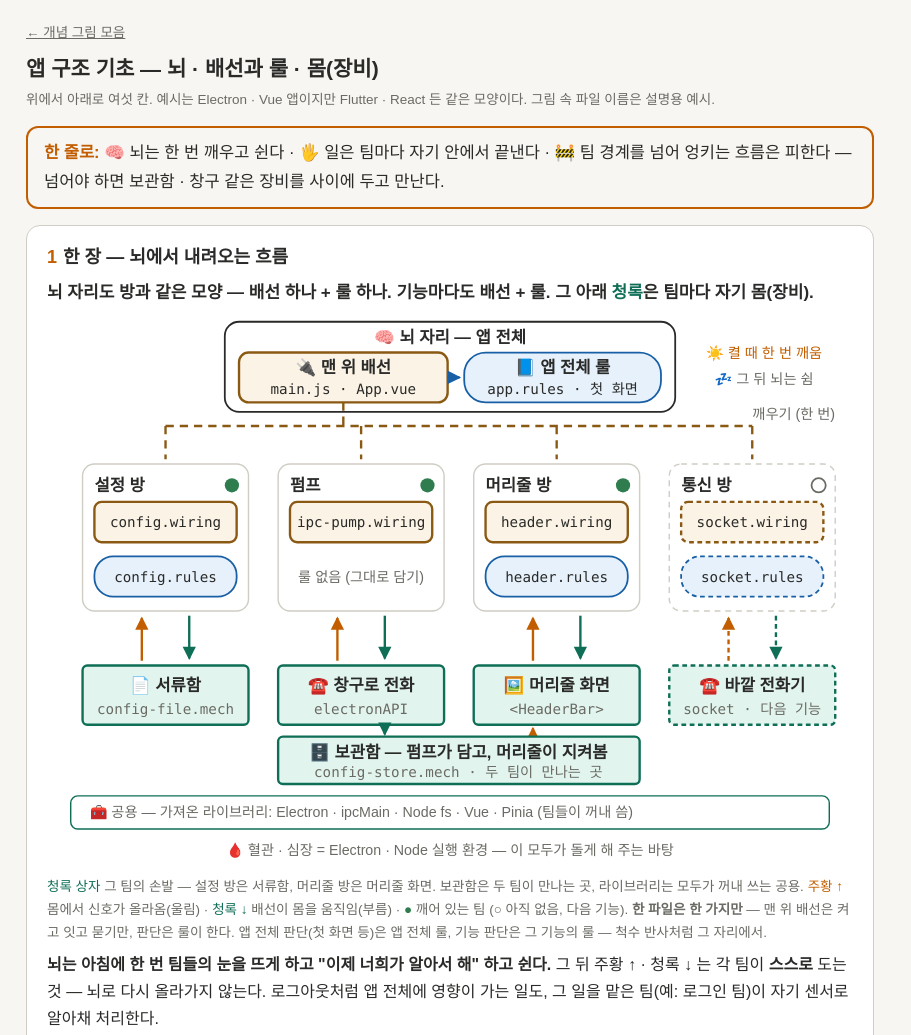
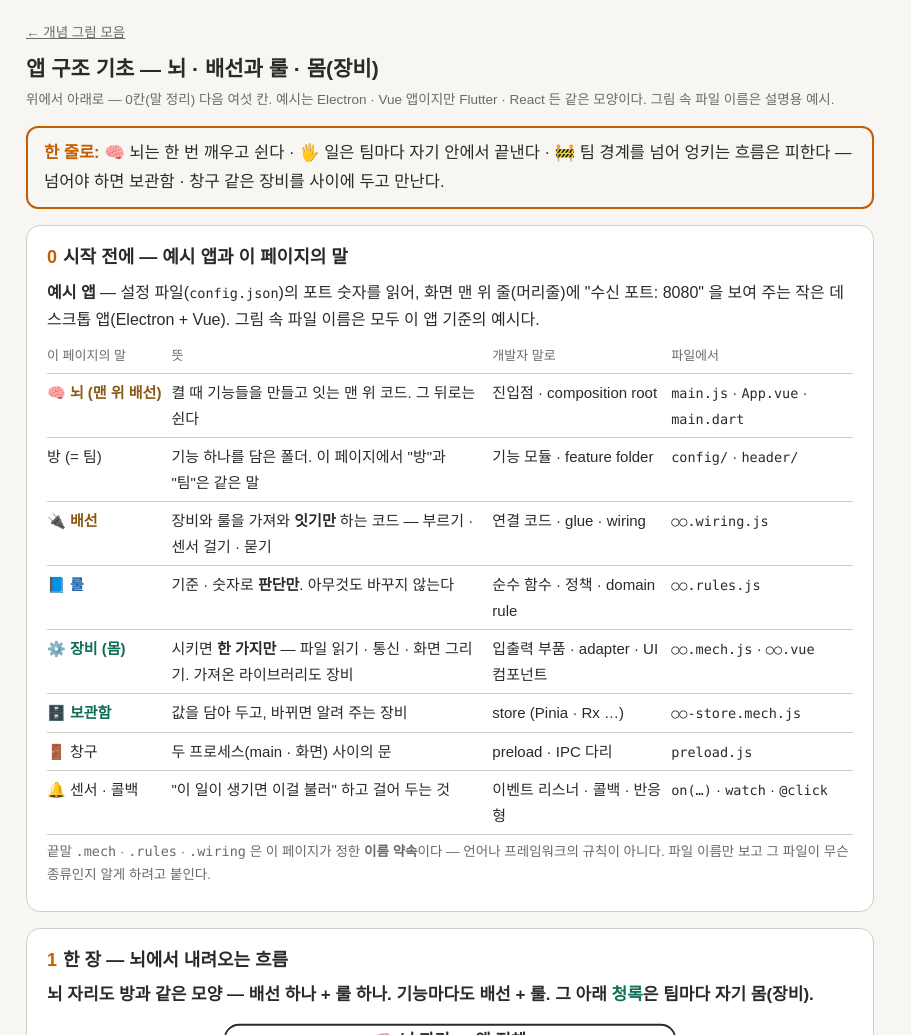
Before and after one commit to ywlee-dev/ywlee-dev.github.io, a plain HTML site: page app-structure/index.html in a window 1280 px wide. Shown: the top 1035 px of the page, without its empty margins (0-911 px from the left). Drawn offline with Linux system fonts and the light colour scheme.

Commit message:
앱 구조 기초 — 0칸 "시작 전에" 더함 (예시 앱 · 이 페이지의 말 · 개발자 말)
Co-Authored-By: Claude Opus 5.5 <noreply@anthropic.com>

```diff
--- a/app-structure/index.html
+++ b/app-structure/index.html
@@ -73,9 +73,27 @@
 
 <p class="sub" style="margin:0 0 6px"><a href="../">← 개념 그림 모음</a></p>
 <h1>앱 구조 기초 — 뇌 · 배선과 룰 · 몸(장비)</h1>
-<div class="sub">위에서 아래로 여섯 칸. 예시는 Electron · Vue 앱이지만 Flutter · React 든 같은 모양이다. 그림 속 파일 이름은 설명용 예시.</div>
+<div class="sub">위에서 아래로 — 0칸(말 정리) 다음 여섯 칸. 예시는 Electron · Vue 앱이지만 Flutter · React 든 같은 모양이다. 그림 속 파일 이름은 설명용 예시.</div>
 
 <div class="motto"><b>한 줄로:</b> 🧠 뇌는 한 번 깨우고 쉰다 · 🖐 일은 팀마다 자기 안에서 끝낸다 · 🚧 팀 경계를 넘어 엉키는 흐름은 피한다 — 넘어야 하면 보관함 · 창구 같은 장비를 사이에 두고 만난다.</div>
+
+<!-- 0 -->
+<section>
+  <h2><span class="no">0</span>시작 전에 — 예시 앱과 이 페이지의 말</h2>
+  <p><b>예시 앱</b> — 설정 파일(<code>config.json</code>)의 포트 숫자를 읽어, 화면 맨 위 줄(머리줄)에 "수신 포트: 8080" 을 보여 주는 작은 데스크톱 앱(Electron + Vue). 그림 속 파일 이름은 모두 이 앱 기준의 예시다.</p>
+  <table class="sig">
+    <tr><th>이 페이지의 말</th><th>뜻</th><th>개발자 말로</th><th>파일에서</th></tr>
+    <tr><td class="w">🧠 뇌 (맨 위 배선)</td><td>켤 때 기능들을 만들고 잇는 맨 위 코드. 그 뒤로는 쉰다</td><td>진입점 · composition root</td><td><code>main.js</code> · <code>App.vue</code> · <code>main.dart</code></td></tr>
+    <tr><td>방 (= 팀)</td><td>기능 하나를 담은 폴더. 이 페이지에서 "방"과 "팀"은 같은 말</td><td>기능 모듈 · feature folder</td><td><code>config/</code> · <code>header/</code></td></tr>
+    <tr><td class="w">🔌 배선</td><td>장비와 룰을 가져와 <b>잇기만</b> 하는 코드 — 부르기 · 센서 걸기 · 묻기</td><td>연결 코드 · glue · wiring</td><td><code>○○.wiring.js</code></td></tr>
+    <tr><td class="r">📘 룰</td><td>기준 · 숫자로 <b>판단만</b>. 아무것도 바꾸지 않는다</td><td>순수 함수 · 정책 · domain rule</td><td><code>○○.rules.js</code></td></tr>
+    <tr><td class="e">⚙️ 장비 (몸)</td><td>시키면 <b>한 가지만</b> — 파일 읽기 · 통신 · 화면 그리기. 가져온 라이브러리도 장비</td><td>입출력 부품 · adapter · UI 컴포넌트</td><td><code>○○.mech.js</code> · <code>○○.vue</code></td></tr>
+    <tr><td class="e">🗄️ 보관함</td><td>값을 담아 두고, 바뀌면 알려 주는 장비</td><td>store (Pinia · Rx …)</td><td><code>○○-store.mech.js</code></td></tr>
+    <tr><td>🚪 창구</td><td>두 프로세스(main · 화면) 사이의 문</td><td>preload · IPC 다리</td><td><code>preload.js</code></td></tr>
+    <tr><td>🔔 센서 · 콜백</td><td>"이 일이 생기면 이걸 불러" 하고 걸어 두는 것</td><td>이벤트 리스너 · 콜백 · 반응형</td><td><code>on(…)</code> · <code>watch</code> · <code>@click</code></td></tr>
+  </table>
+  <p class="sub">끝말 <code>.mech</code> · <code>.rules</code> · <code>.wiring</code> 은 이 페이지가 정한 <b>이름 약속</b>이다 — 언어나 프레임워크의 규칙이 아니다. 파일 이름만 보고 그 파일이 무슨 종류인지 알게 하려고 붙인다.</p>
+</section>
 
 <!-- 1 -->
 <section>
```
